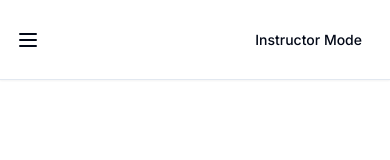
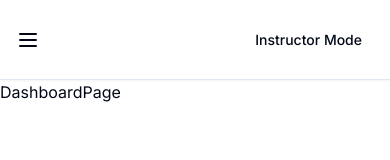
Before and after one commit to LW-Htet-Aung/next-cast, a Next.js app: page /dashboard in a window 390 px wide. Shown: the top 160 px of the page. Built offline with nearby package versions, Linux system fonts and the light colour scheme.

Commit message:
NC - adjust layout and fallback for 404 page in courses

```diff
--- /dev/null
+++ b/src/app/(teacher)/instructor/courses/not-found.tsx
@@ -0,0 +1,7 @@
+type Props = {}
+const CourseNotFound = (props: Props) => {
+    return (
+        <div>CourseNotFound</div>
+    )
+}
+export default CourseNotFound
--- a/src/app/(teacher)/layout.tsx
+++ b/src/app/(teacher)/layout.tsx
@@ -12,7 +12,7 @@
             <div className="hidden md:flex h-full w-56 flex-col fixed inset-y-0 z-50">
                 <Sidebar />
             </div>
-            <main className="md:pl-56 md:pt-[80px] h-full">
+            <main className="md:pl-56 pt-[80px] h-full">
                 {children}
             </main>
         </div>
--- a/src/app/layout.tsx
+++ b/src/app/layout.tsx
@@ -2,6 +2,7 @@
 import { Inter } from "next/font/google";
 import "./globals.css";
 import { ClerkProvider } from "@clerk/nextjs";
+import { ToastProvider } from "@/components/providers/toaster-provider";
 
 const inter = Inter({ subsets: ["latin"] });
 
@@ -26,7 +27,10 @@
 
     >
       <html lang="en">
-        <body className={`${inter.className} min-h-screen`}>{children}</body>
+        <body className={`${inter.className} min-h-screen`}>
+          {children}
+          <ToastProvider />
+        </body>
       </html>
     </ClerkProvider>
   );
```
